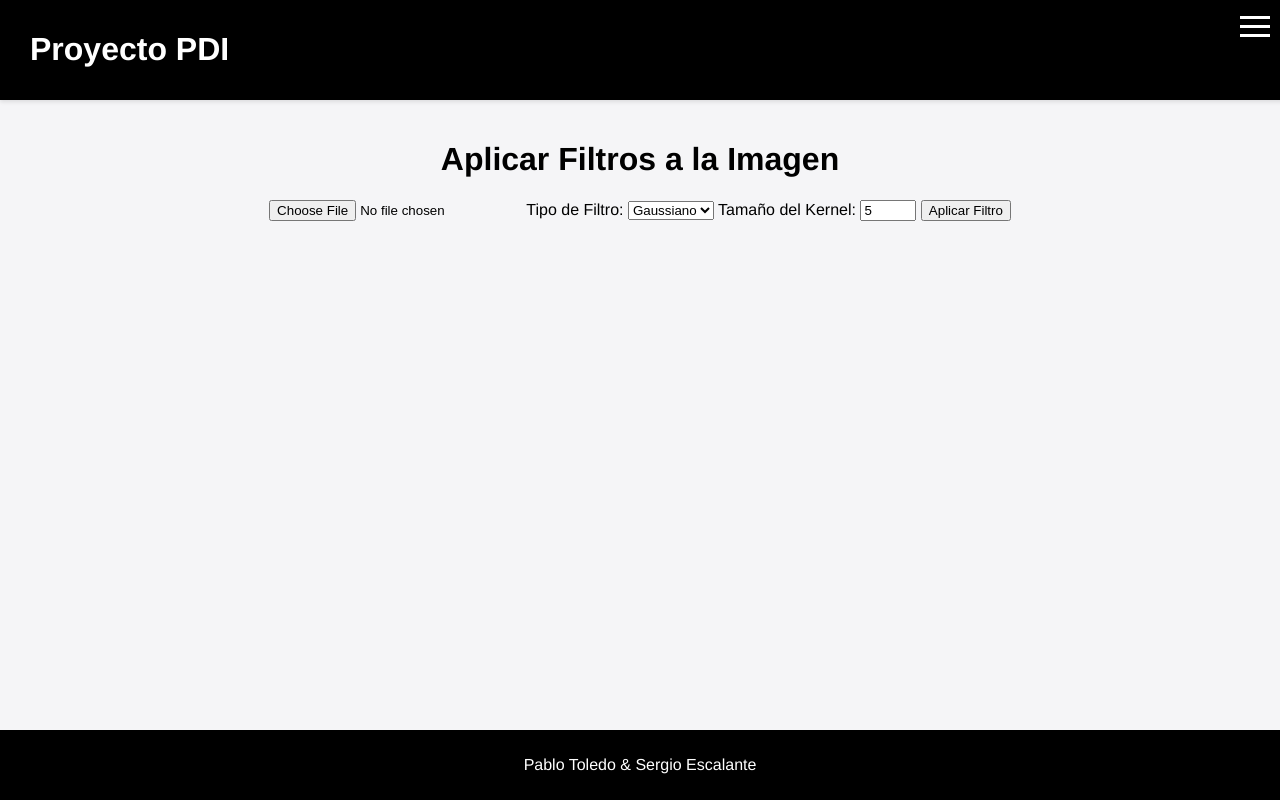
After one commit to PabloToledoBarahona/pdiProject, a Flask app: page /filters in a window 1280 px wide. The commit adds this page. Run offline with Flask 3, Linux system fonts and the light colour scheme.

Commit message:
Added filter screen

```diff
--- a/app/controllers/image_controller.py
+++ b/app/controllers/image_controller.py
@@ -4,7 +4,7 @@ from werkzeug.utils import secure_filename
 from app.modules import histogram, read_image, segment_color, convert_bw, convolution
 from app.modules.brightness import adjust_brightness
 from app.modules.contrast import adjust_contrast
-
+from app.modules.filters import apply_gaussian_blur, apply_median_blur, apply_edge_detection
 image_controller = Blueprint('image_controller', __name__, template_folder='../templates')
 
 UPLOAD_FOLDER = 'app/static/uploads'
@@ -270,3 +270,22 @@ def adjust_contrast_view():
             timestamp = int(time.time())
             return render_template('adjust_contrast.html', original_image=filename, contrast_image=contrast_image_path, timestamp=timestamp)
     return render_template('adjust_contrast.html')
+
+@image_controller.route('/filters', methods=['GET', 'POST'])
+def filters_view():
+    if request.method == 'POST':
+        file = request.files.get('file')
+        if file:
+            filename = secure_filename(file.filename)
+            file_path = os.path.join(UPLOAD_FOLDER, filename)
+            file.save(file_path)
+            kernel_size = int(request.form.get('kernel_size', 5))
+            filter_type = request.form.get('filter_type', 'gaussian')
+            if filter_type == 'gaussian':
+                output_path = apply_gaussian_blur(file_path, kernel_size)
+            elif filter_type == 'median':
+                output_path = apply_median_blur(file_path, kernel_size)
+            elif filter_type in ['canny', 'sobel', 'laplace']:
+                output_path = apply_edge_detection(file_path, filter_type)
+            return render_template('filters.html', original_image=filename, filtered_image=output_path)
+    return render_template('filters.html')
--- /dev/null
+++ b/app/templates/filters.html
@@ -0,0 +1,46 @@
+<!DOCTYPE html>
+<html lang="es">
+<head>
+    <meta charset="UTF-8">
+    <meta name="viewport" content="width=device-width, initial-scale=1.0">
+    <title>Filtros de Imagen</title>
+    <link rel="stylesheet" href="{{ url_for('static', filename='css/styles.css') }}">
+</head>
+<body>
+    {% include 'navbar.html' %}
+    <main>
+        <div class="container">
+            <h1>Aplicar Filtros a la Imagen</h1>
+            <form action="{{ url_for('image_controller.filters_view') }}" method="post" enctype="multipart/form-data">
+                <input type="file" name="file" accept="image/*" required>
+                <label for="filter_type">Tipo de Filtro:</label>
+                <select name="filter_type" id="filter_type">
+                    <option value="gaussian">Gaussiano</option>
+                    <option value="median">Borroso</option>
+                    <option value="canny">Canny</option>
+                    <option value="sobel">Sobel</option>
+                    <option value="laplace">Laplace</option>
+                </select>
+                <label for="kernel_size">Tamaño del Kernel:</label>
+                <input type="number" name="kernel_size" id="kernel_size" value="5" min="1" max="31">
+                <button type="submit" class="btn">Aplicar Filtro</button>
+            </form>
+            {% if original_image %}
+                <div class="image-section">
+                    <h2>Imagen Original</h2>
+                    <img src="{{ url_for('static', filename='uploads/' ~ original_image) }}" alt="Imagen Original">
+                </div>
+            {% endif %}
+            {% if filtered_image %}
+                <div class="image-section">
+                    <h2>Imagen Filtrada</h2>
+                    <img src="{{ url_for('static', filename='uploads/filtered_image.png') }}" alt="Imagen Modificada" class="image-display">
+                </div>
+            {% endif %}
+        </div>
+    </main>
+    <footer>
+        <p>Pablo Toledo & Sergio Escalante</p>
+    </footer>
+</body>
+</html>
--- a/app/templates/navbar.html
+++ b/app/templates/navbar.html
@@ -17,6 +17,7 @@
             <li><a href="{{ url_for('image_controller.convolve_view') }}">Convolución</a></li>
             <li><a href="{{ url_for('image_controller.adjust_brightness_view') }}">Modificar Brillo</a></li>
             <li><a href="{{ url_for('image_controller.adjust_contrast_view') }}">Modificar Contraste</a></li>
+            <li><a href="{{ url_for('image_controller.filters_view') }}">Filtros</a></li>
         </ul>
     </nav>
 </header>
```
Also changed, not shown: app/modules/filters.py (+29 -0 lines), app/static/uploads/WhatsApp_Image_2024-03-21_at_21.51.20.jpeg (renamed from app/static/uploads/WhatsApp_Image_2024-06-14_at_18.26.44.jpeg), app/static/uploads/WhatsApp_Image_2024-05-01_at_23.04.00.jpeg (deleted), app/static/uploads/WhatsApp_Image_2024-06-17_at_10.51.13-removebg-preview.png (deleted), app/static/uploads/WhatsApp_Image_2024-06-17_at_10.51.13.jpeg (deleted), app/static/uploads/filtered_image.png (added), app/static/uploads/gaussian_blurred.png (added), app/static/uploads/modified_image.png (deleted), app/static/uploads/onBoarding2.png (deleted), app/static/uploads/univalle3.jpeg (deleted), 1 other file.
